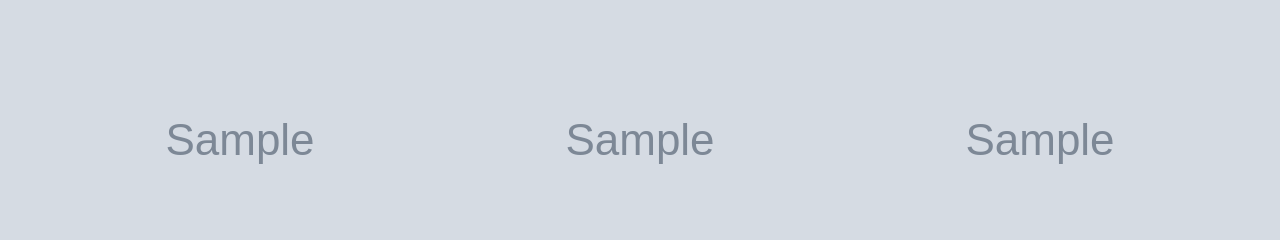
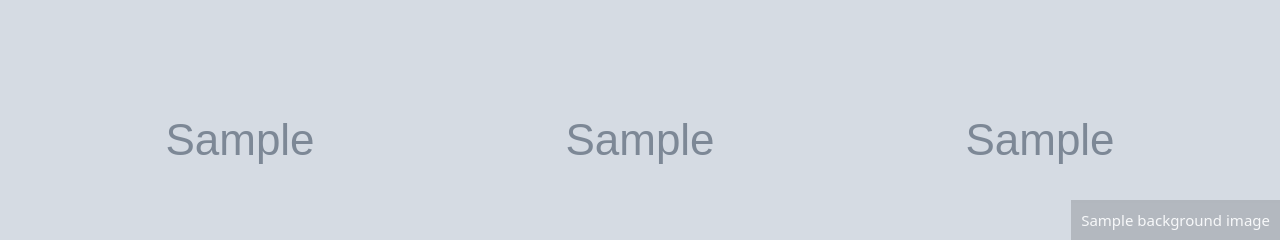
Before and after one commit to ultimo2002/playdate, a FastAPI app: template code/templates/index.html in a window 1280 px wide. Shown: the part 560-800 px from the top of the page. Run offline with FastAPI, Linux system fonts and the light colour scheme; the template is opened without the code that fills it: most values are stand-ins (such as "Sample title", 1, 10 or a date in 2020); grey boxes marked "Sample" are stand-in pictures; parts of the project's set-up code (start-up, migrations or seed data) failed here and were passed over.

Commit message:
Game name in bottom right corner
The name of the game in the background image

```diff
--- a/code/api.py
+++ b/code/api.py
@@ -68,9 +68,9 @@ class API:
             """
 
             # Get a random background_image from the database
-            background_image = db.query(models.App.background_image).order_by(func.random()).first()
+            background_image = db.query(models.App.background_image, models.App.name).order_by(func.random()).first()
             try:
-                background_image = background_image[0] if background_image else None
+                background_image = background_image if background_image else None
             except (TypeError, IndexError, KeyError):
                 background_image = None
 
--- a/code/templates/index.html
+++ b/code/templates/index.html
@@ -21,9 +21,20 @@
             </div>
         </div>
         {% if background_image %}
+            <div class="overlay">{{ background_image.name }}</div>
             <style>
+                .overlay {
+                    position: absolute;
+                    bottom: 0;
+                    right: 0;
+                    background-color: rgba(0, 0, 0, 0.2);
+                    color: white;
+                    padding: 10px;
+                    font-size: 15px;
+                    opacity: 0.8;
+                }
                 body {
-                    background-image: url("{{ background_image }}");
+                    background-image: url("{{ background_image.background_image }}");
                     background-color: #1b2838;
                     background-size: auto;
                     background-position: center;
```
